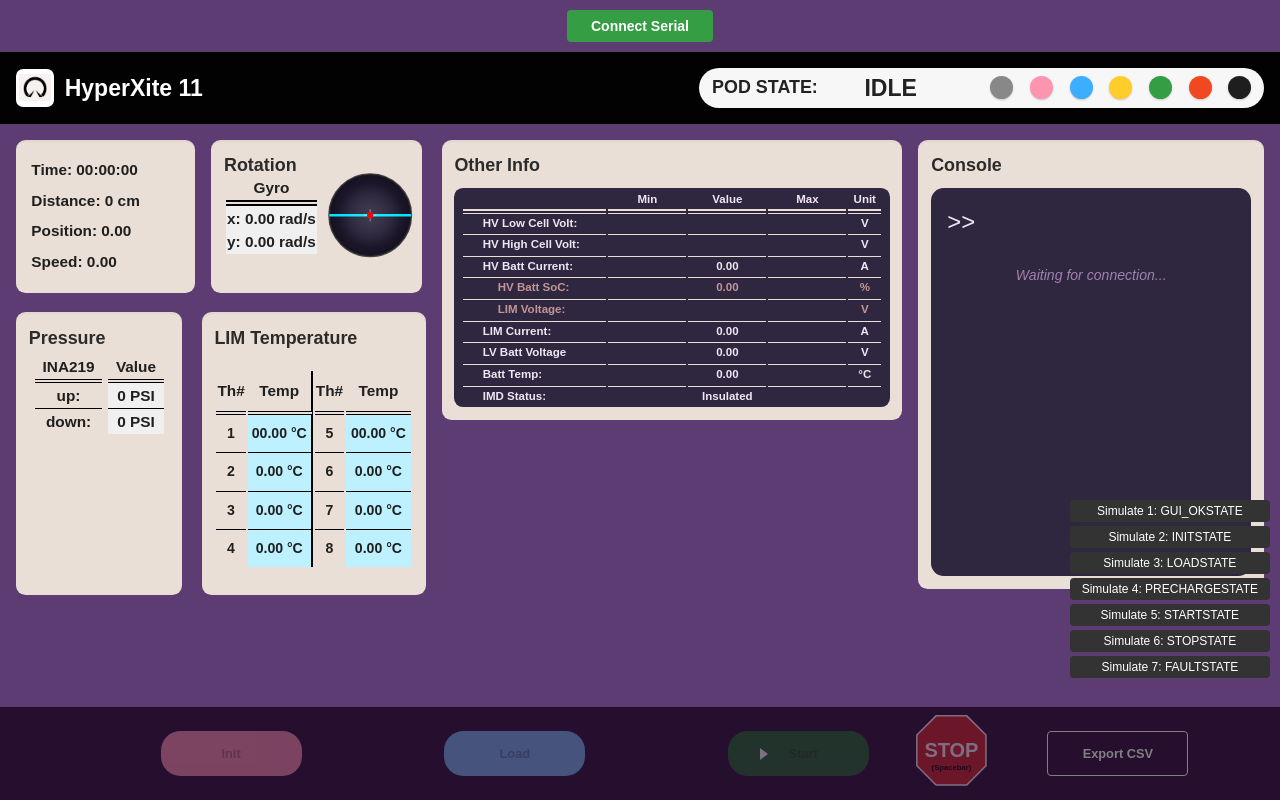
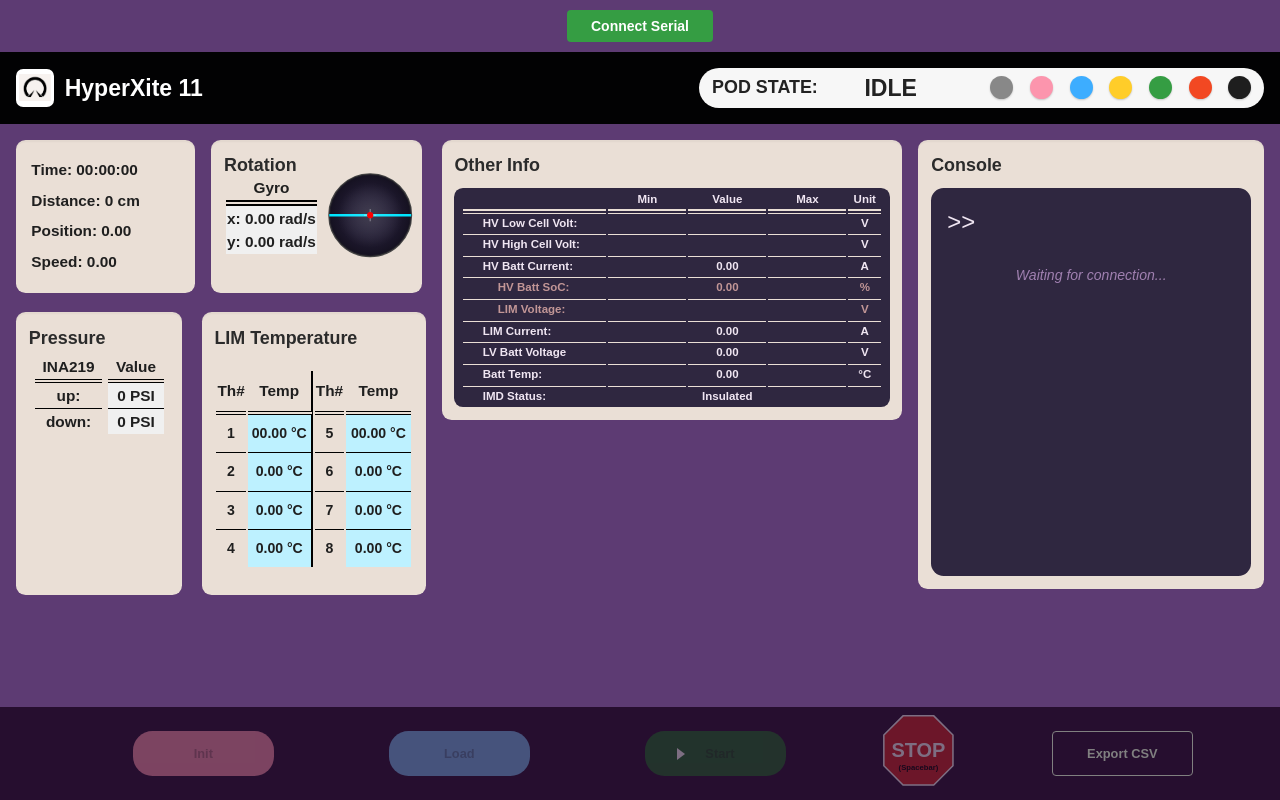
Before and after one commit to UCI-HyperXite/hx11-control-system, a React (Vite) app in the folder gui/: page / in a window 1280 px wide. Built offline with nearby package versions, Linux system fonts and the light colour scheme.

Commit message:
fixed spacing of footer

```diff
--- a/gui/src/components/Footer.jsx
+++ b/gui/src/components/Footer.jsx
@@ -30,7 +30,7 @@ export function Footer({downloadCSV, startSending, podState, userOverrideRef}) {
 	const btnStyle = (name, color, enabled = true) => ({
 		background: hoveredButton === name ? darkenColor(color) : color,
 		border: "none",
-		marginLeft: "11.167vw",
+		marginLeft: "9vw",
 		padding: "0.833vw 2.5vw",
 		borderRadius: "1.528vw",
 		fontWeight: 700,
@@ -48,7 +48,7 @@ export function Footer({downloadCSV, startSending, podState, userOverrideRef}) {
 			<div style={{
 				display: "flex",
 				padding: "0.347vw 1.389vw",
-				gap: "3.472vw",
+				gap: "3.4vw",
 				background: "#260e2f",
 				alignItems: "center",
 			}}>
@@ -85,10 +85,12 @@ export function Footer({downloadCSV, startSending, podState, userOverrideRef}) {
 					</button>
 				</div>
 
-				<StopOctagon
-					disabled={!canStop}
-					onClick={() => { userOverrideRef.current = false; startSending("5", "STOP", true); }}
-				/>
+				<div style={{ marginLeft: "4vw" }}>
+					<StopOctagon
+						disabled={!canStop}
+						onClick={() => { userOverrideRef.current = false; startSending("5", "STOP", true); }}
+					/>
+				</div>
 
 				<button
 					onMouseEnter={() => setHoveredButton("csv")}
@@ -102,7 +104,7 @@ export function Footer({downloadCSV, startSending, podState, userOverrideRef}) {
 						cursor: "pointer",
 						fontWeight: "bold",
 						fontSize: "1vw",
-						marginLeft: "1vw",
+						marginLeft: "4vw",
 						height: "3.5vw",
 						width: "11vw",
 						transition: "background-color 0.2s ease",
```
Also changed, not shown: gui/src/App.jsx (+3 -10 lines).
